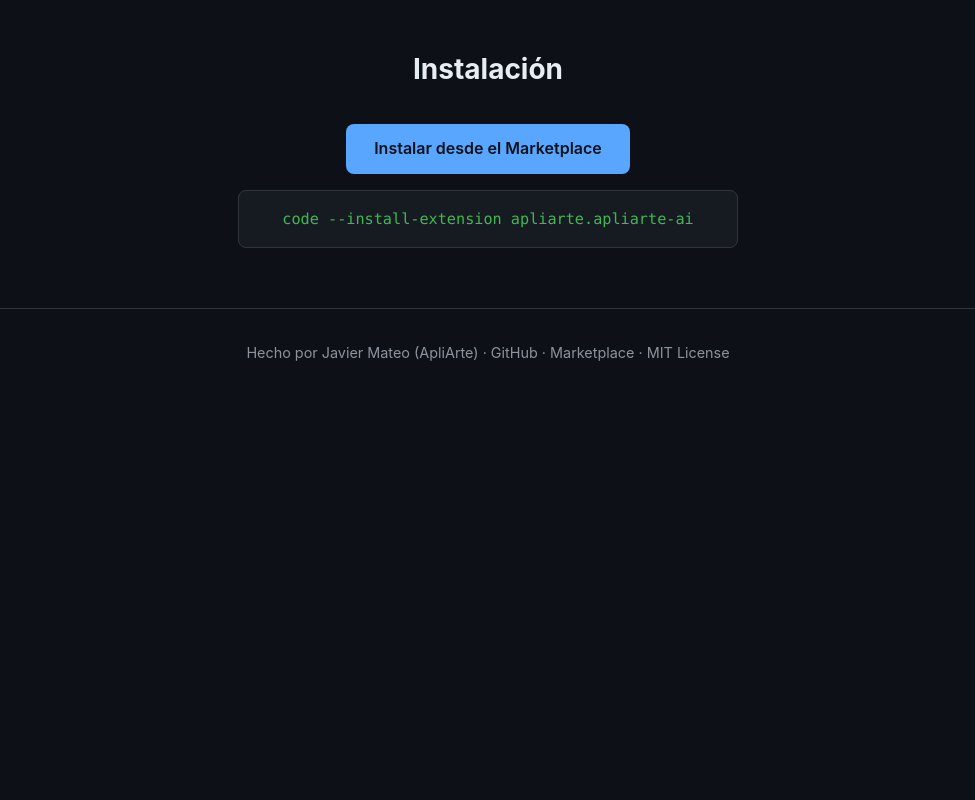
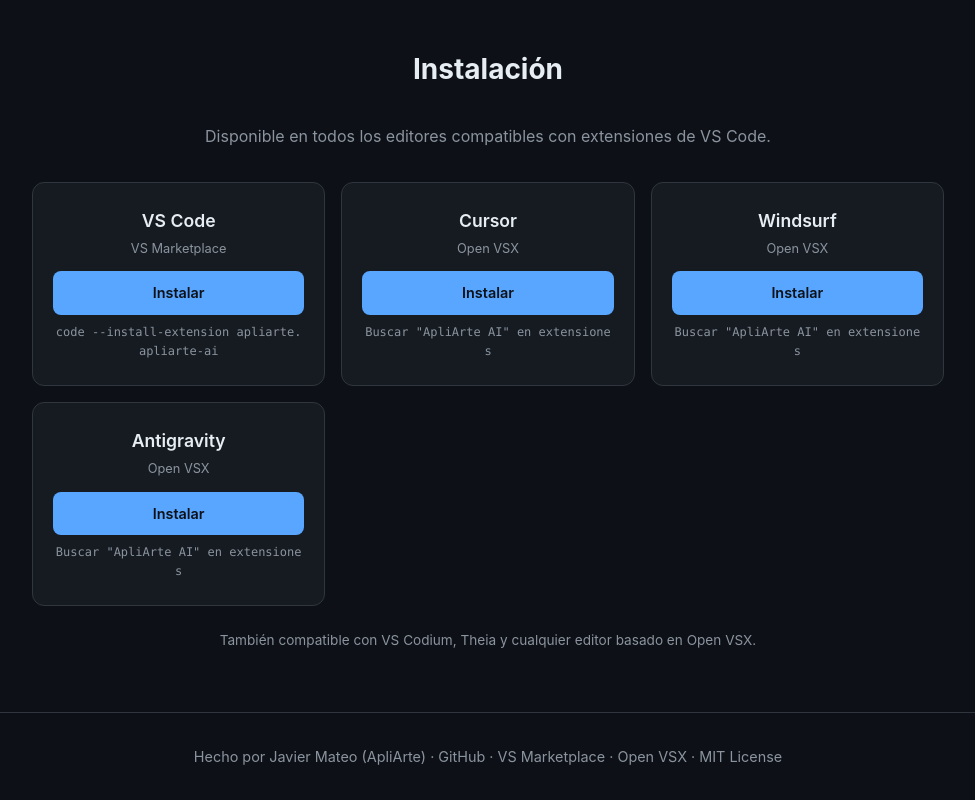
Before and after one commit to erbolamm/apliarte-ai, a website: page docs/index.html in a window 1280 px wide. Shown: the part 2557-3357 px from the top of the page, without its empty margins (152-1127 px from the left). Before the commit the page ends 2953 px from the top, so only its background shows below. Drawn offline with Linux system fonts and the light colour scheme.

Commit message:
feat: add multi-editor install section (Cursor, Windsurf, Antigravity)

```diff
--- a/docs/index.html
+++ b/docs/index.html
@@ -239,9 +239,44 @@
       font-family: 'SF Mono', SFMono-Regular, Consolas, 'Liberation Mono', Menlo, monospace;
       font-size: 0.95rem;
       color: var(--green);
-      max-width: 500px;
+      max-width: 600px;
       margin: 16px auto 0;
       text-align: center;
+    }
+
+    /* Install grid */
+    .install-grid {
+      display: grid;
+      grid-template-columns: repeat(auto-fit, minmax(220px, 1fr));
+      gap: 16px;
+      margin-top: 32px;
+    }
+    .install-card {
+      background: var(--surface);
+      border: 1px solid var(--border);
+      border-radius: 12px;
+      padding: 24px 20px;
+      text-align: center;
+      transition: border-color 0.2s;
+    }
+    .install-card:hover { border-color: var(--accent); }
+    .install-card .editor-name {
+      font-size: 1.1rem;
+      font-weight: 600;
+      margin-bottom: 4px;
+    }
+    .install-card .editor-source {
+      font-size: 0.8rem;
+      color: var(--text-muted);
+      margin-bottom: 12px;
+    }
+    .install-card .btn { width: 100%; justify-content: center; font-size: 0.9rem; padding: 10px 16px; }
+    .install-card .cmd {
+      margin-top: 8px;
+      font-family: 'SF Mono', SFMono-Regular, Consolas, monospace;
+      font-size: 0.75rem;
+      color: var(--text-muted);
+      word-break: break-all;
     }
 
     /* Footer */
@@ -429,14 +464,36 @@
   <section>
     <div class="container">
       <h2>Instalación</h2>
-      <div class="cta-group">
-        <a href="https://marketplace.visualstudio.com/items?itemName=apliarte.apliarte-ai" class="btn btn-primary">
-          Instalar desde el Marketplace
-        </a>
+      <p style="text-align:center; color: var(--text-muted); margin-bottom: 8px;">Disponible en todos los editores compatibles con extensiones de VS Code.</p>
+
+      <div class="install-grid">
+        <div class="install-card">
+          <div class="editor-name">VS Code</div>
+          <div class="editor-source">VS Marketplace</div>
+          <a href="https://marketplace.visualstudio.com/items?itemName=apliarte.apliarte-ai" class="btn btn-primary">Instalar</a>
+          <div class="cmd">code --install-extension apliarte.apliarte-ai</div>
+        </div>
+        <div class="install-card">
+          <div class="editor-name">Cursor</div>
+          <div class="editor-source">Open VSX</div>
+          <a href="https://open-vsx.org/extension/apliarte/apliarte-ai" class="btn btn-primary">Instalar</a>
+          <div class="cmd">Buscar "ApliArte AI" en extensiones</div>
+        </div>
+        <div class="install-card">
+          <div class="editor-name">Windsurf</div>
+          <div class="editor-source">Open VSX</div>
+          <a href="https://open-vsx.org/extension/apliarte/apliarte-ai" class="btn btn-primary">Instalar</a>
+          <div class="cmd">Buscar "ApliArte AI" en extensiones</div>
+        </div>
+        <div class="install-card">
+          <div class="editor-name">Antigravity</div>
+          <div class="editor-source">Open VSX</div>
+          <a href="https://open-vsx.org/extension/apliarte/apliarte-ai" class="btn btn-primary">Instalar</a>
+          <div class="cmd">Buscar "ApliArte AI" en extensiones</div>
+        </div>
       </div>
-      <div class="install-cmd">
-        code --install-extension apliarte.apliarte-ai
-      </div>
+
+      <p style="text-align:center; color: var(--text-muted); margin-top: 24px; font-size: 0.85rem;">También compatible con VS Codium, Theia y cualquier editor basado en Open VSX.</p>
     </div>
   </section>
 
@@ -446,7 +503,8 @@
       <p>
         Hecho por <a href="https://github.com/erbolamm">Javier Mateo (ApliArte)</a> &middot;
         <a href="https://github.com/erbolamm/apliarte-ai">GitHub</a> &middot;
-        <a href="https://marketplace.visualstudio.com/items?itemName=apliarte.apliarte-ai">Marketplace</a> &middot;
+        <a href="https://marketplace.visualstudio.com/items?itemName=apliarte.apliarte-ai">VS Marketplace</a> &middot;
+        <a href="https://open-vsx.org/extension/apliarte/apliarte-ai">Open VSX</a> &middot;
         <a href="https://github.com/erbolamm/apliarte-ai/blob/main/LICENSE">MIT License</a>
       </p>
     </div>
```
